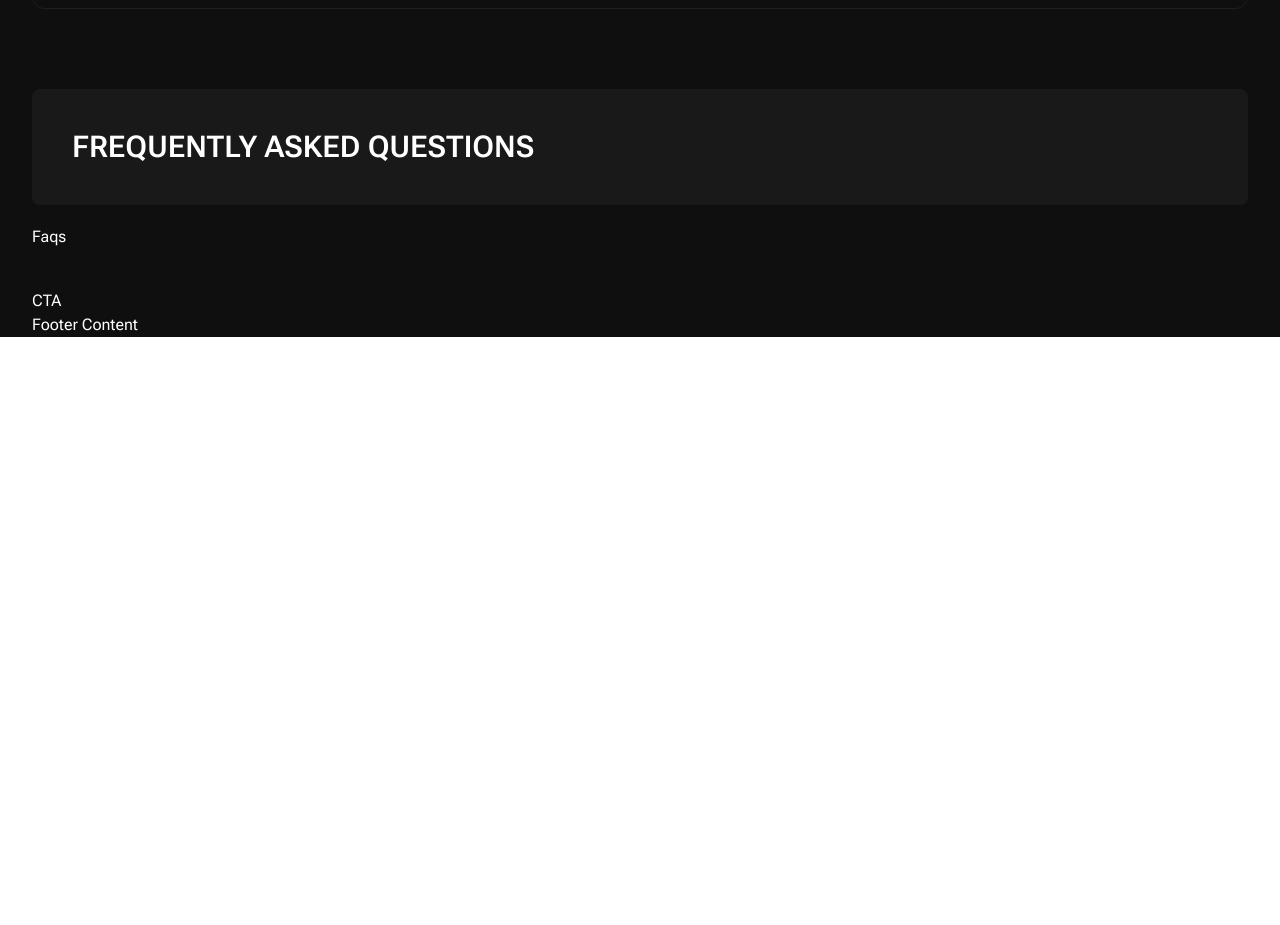
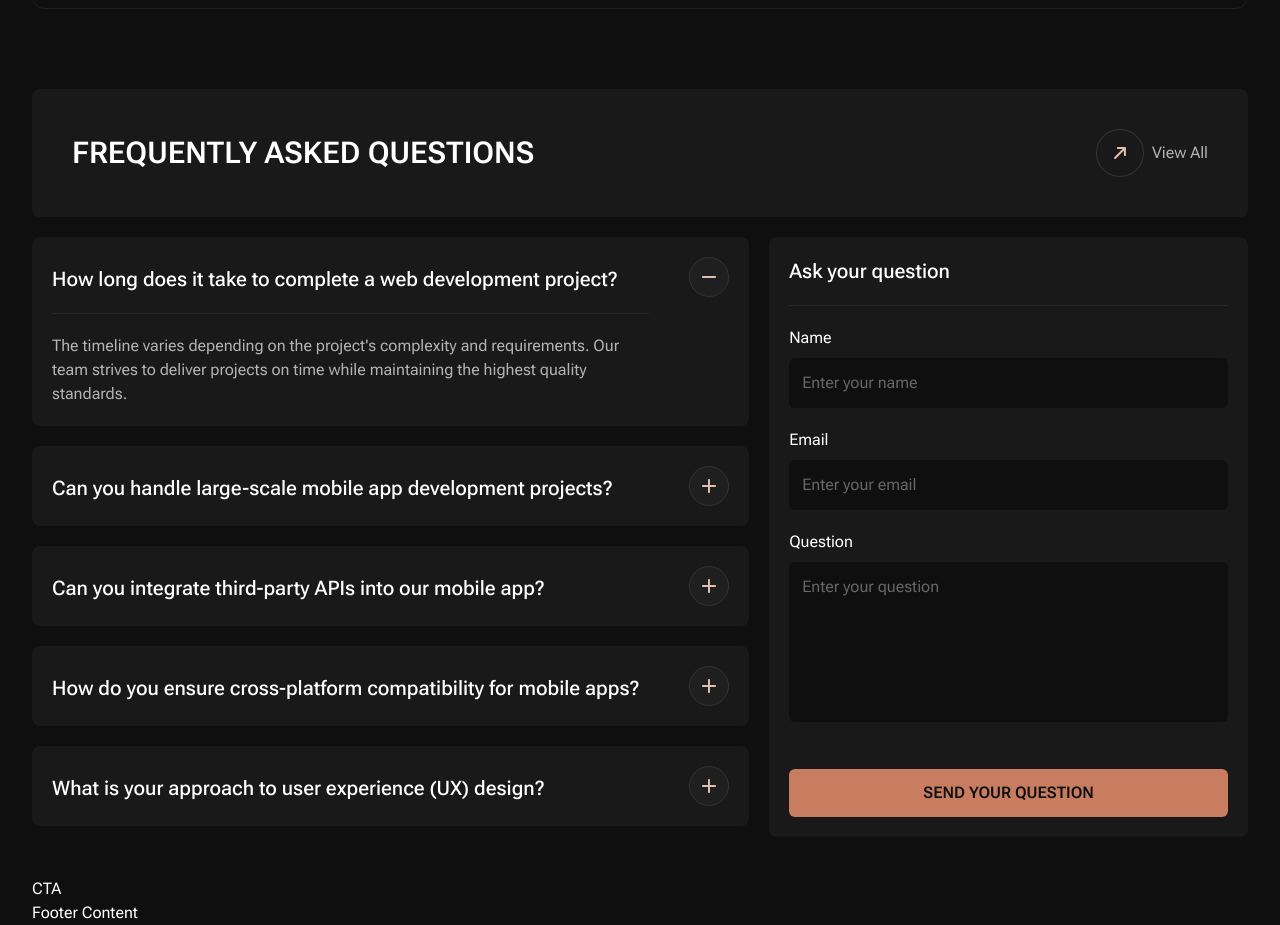
Before and after one commit to k7areef/NexGen, a React (Vite) app: page /contact in a window 1280 px wide. Shown: the part 825-1750 px from the top of the page. Before the commit the page ends 1162 px from the top, so only its background shows below. Built offline with nearby package versions, Linux system fonts and the light colour scheme.

Commit message:
feat: Complete faqs and refactor testimonials

```diff
--- a/package.json
+++ b/package.json
@@ -15,10 +15,12 @@
     "@fortawesome/free-solid-svg-icons": "^7.2.0",
     "@fortawesome/react-fontawesome": "^3.2.0",
     "@tailwindcss/vite": "^4.1.18",
+    "formik": "^2.4.9",
     "react": "^19.2.0",
     "react-dom": "^19.2.0",
     "react-router-dom": "^7.13.0",
-    "tailwindcss": "^4.1.18"
+    "tailwindcss": "^4.1.18",
+    "yup": "^1.7.1"
   },
   "devDependencies": {
     "@eslint/js": "^9.39.1",
--- a/src/components/common/Faqs.jsx
+++ b/src/components/common/Faqs.jsx
@@ -1,15 +1,148 @@
 import SectionLayout from "@components/sections/common/SectionLayout";
+import { faArrowRight, faMinus, faPlus } from "@fortawesome/free-solid-svg-icons";
+import { FontAwesomeIcon } from "@fortawesome/react-fontawesome";
+import { Link } from "react-router-dom";
+import faqs from "@data/faqs.json";
+import React from "react";
+import { Formik } from "formik";
+import * as Yup from 'yup';
+import Button from "@components/UI/Button";
+import FormikField from "@components/UI/FormikField";
 
 function Faqs() {
+
+    const [faqOpen, setFaqOpen] = React.useState(0);
+
     return (
         <section className="faqs-section py-5 md:py-10" id="faqs">
             <div className="container">
                 <SectionLayout
                     title="Frequently Asked Questions"
                     className="p-0! border-0!"
-                    headerChildren={<></>}
+                    headerChildren={<Link
+                        to={'/'}
+                        className="flex items-center gap-2 group w-fit"
+                    >
+                        <div className="text-orange-80 -rotate-45 w-12 h-12 rounded-full border border-dark-20 flex items-center justify-center shrink-0 transiiton duration-200 ease-in sm:group-hover:border-dark-35">
+                            <FontAwesomeIcon icon={faArrowRight} />
+                        </div>
+                        <p className="text-grey-70! transition duration-200 ease-in sm:group-hover:text-grey-80!">View All</p>
+                    </Link>}
                 >
-                    Faqs
+                    <div className="content-wrapper flex lg:items-start gap-5 max-lg:flex-col-reverse">
+                        <div className="faqs space-y-5 lg:w-[60%]">
+                            {
+                                faqs.map((faq, index) => (<div
+                                    key={index}
+                                    onClick={() => setFaqOpen(prev => prev === index ? null : index)}
+                                    className="faq-card rounded-lg bg-dark-10 p-5 flex gap-5 md:gap-10 cursor-pointer select-none"
+                                >
+                                    <div className="text-wrapper w-full mt-2">
+                                        <h3 className="font-medium text-lg sm:text-xl">{faq.question}</h3>
+                                        <div className={`answer-wrapper transition-all duration-200 ease grid ${faqOpen === index ? "grid-rows-[1fr]" : "grid-rows-[0fr]"}`}>
+                                            <div className={`overflow-hidden transition-opacity duration-300 ease-in delay-75 ${faqOpen === index ? "opacity-100" : "opacity-0"}`}>
+                                                <hr className="my-5 border-dark-15" />
+                                                <p className="text-grey-70">{faq.answer}</p>
+                                            </div>
+                                        </div>
+                                    </div>
+                                    <div className="view-status w-10 h-10 shrink-0 rounded-full flex items-center justify-center bg-dark-12 border border-dark-20 text-orange-80">
+                                        <FontAwesomeIcon icon={faqOpen === index ? faMinus : faPlus} />
+                                    </div>
+                                </div>))
+                            }
+                        </div>
+                        <div className="add-faq bg-dark-10 rounded-lg p-5 lg:w-[40%]">
+                            <h3 className="font-medium text-lg sm:text-xl">Ask your question</h3>
+                            <hr className="my-5 border-dark-15" />
+                            <Formik
+                                initialValues={{ name: '', email: '', question: '' }}
+                                validationSchema={Yup.object({
+                                    name: Yup.string()
+                                        .max(15, 'Must be 15 characters or less')
+                                        .required('Required'),
+                                    email: Yup.string().email('Invalid email address').required('Required'),
+                                    question: Yup.string().required('Required'),
+                                })}
+                                onSubmit={(values, { setSubmitting }) => {
+                                    setTimeout(() => {
+                                        alert(JSON.stringify(values, null, 2));
+                                        setSubmitting(false);
+                                    }, 400);
+                                }}
+                            >
+                                {({
+                                    values,
+                                    errors,
+                                    touched,
+                                    handleChange,
+                                    handleBlur,
+                                    handleSubmit,
+                                    isSubmitting,
+                                    /* and other goodies */
+                                }) => (
+                                    <form onSubmit={handleSubmit}>
+                                        <FormikField
+                                            {...{
+                                                onChange: handleChange,
+                                                onBlur: handleBlur,
+                                                value: values.name,
+                                                errors: errors.name,
+                                                touched: touched.name,
+                                                label: "Name",
+                                                typeField: "input",
+                                                name: "name",
+                                                id: "name",
+                                                autoComplete: "on",
+                                                parentClassName: "mb-5",
+                                                placeholder: "Enter your name",
+                                            }}
+                                        />
+                                        <FormikField
+                                            {...{
+                                                onChange: handleChange,
+                                                onBlur: handleBlur,
+                                                value: values.email,
+                                                errors: errors.email,
+                                                touched: touched.email,
+                                                label: "Email",
+                                                autoComplete: "on",
+                                                typeField: "input",
+                                                name: "email",
+                                                id: "email",
+                                                parentClassName: "mb-5",
+                                                placeholder: "Enter your email",
+                                            }}
+                                        />
+                                        <FormikField
+                                            {...{
+                                                onChange: handleChange,
+                                                onBlur: handleBlur,
+                                                value: values.question,
+                                                errors: errors.question,
+                                                touched: touched.question,
+                                                label: "Question",
+                                                typeField: "textarea",
+                                                name: "question",
+                                                id: "question",
+                                                parentClassName: "mb-5",
+                                                placeholder: "Enter your question",
+                                            }}
+                                        />
+                                        <Button
+                                            type="submit"
+                                            disabled={isSubmitting}
+                                            className="w-full mt-5 uppercase"
+                                            title={isSubmitting ? "Sending..." : "Send"}
+                                            aria-label={isSubmitting ? "Sending..." : "Send"}
+                                        >
+                                            Send Your Question
+                                        </Button>
+                                    </form>
+                                )}
+                            </Formik>
+                        </div>
+                    </div>
                 </SectionLayout>
             </div>
         </section>
--- a/src/components/common/Testimonials.jsx
+++ b/src/components/common/Testimonials.jsx
@@ -28,7 +28,7 @@ function Testimonials() {
                         <div className="text-orange-80 -rotate-45 w-12 h-12 rounded-full border border-dark-20 flex items-center justify-center shrink-0 transiiton duration-200 ease-in sm:group-hover:border-dark-35">
                             <FontAwesomeIcon icon={faArrowRight} />
                         </div>
-                        <p className="text-grey-70! transition duration-200 ease-in sm:group-hover:text-grey-80!">ALL Testimonials</p>
+                        <p className="text-grey-70 transition duration-200 ease-in sm:group-hover:text-grey-80">ALL Testimonials</p>
                     </Link>}
                 >
                     <div className="cards-grid grid grid-cols-1 md:grid-cols-2 gap-5">
@@ -36,7 +36,7 @@ function Testimonials() {
                             testimonials.map((testimonial, index) => (<div className="testimonial-card rounded-lg overflow-hidden bg-dark-10 flex flex-col" key={index}>
                                 <div className="text-wrapper p-3 md:p-5">
                                     <h3 className="uppercase font-medium text-lg sm:text-xl md:text-2xl mb-3">{testimonial.title}</h3>
-                                    <p className="text-grey-70!">{testimonial.description}</p>
+                                    <p className="text-grey-70">{testimonial.description}</p>
                                 </div>
                                 <div className="author-wrapper p-3 md:p-5 flex items-center gap-4 bg-dark-12 mt-auto">
                                     <div className="image-wrapper w-12 h-12 rounded-full shrink-0">
@@ -48,7 +48,7 @@ function Testimonials() {
                                     </div>
                                     <div className="author-text-info w-full">
                                         <h4 className="font-medium text-lg mb-1">{testimonial.name}</h4>
-                                        <p className="text-grey-50!">{testimonial.position}</p>
+                                        <p className="text-grey-50">{testimonial.position}</p>
                                     </div>
                                     <Link
                                         to={'/'}
--- a/src/index.css
+++ b/src/index.css
@@ -55,7 +55,6 @@ button:focus {
   outline: none;
 }
 
-p,
 input::placeholder,
 textarea::placeholder {
   color: var(--color-grey-40);
```
Also changed, not shown: 1 other file (tests, documents, lock files or other folders).
